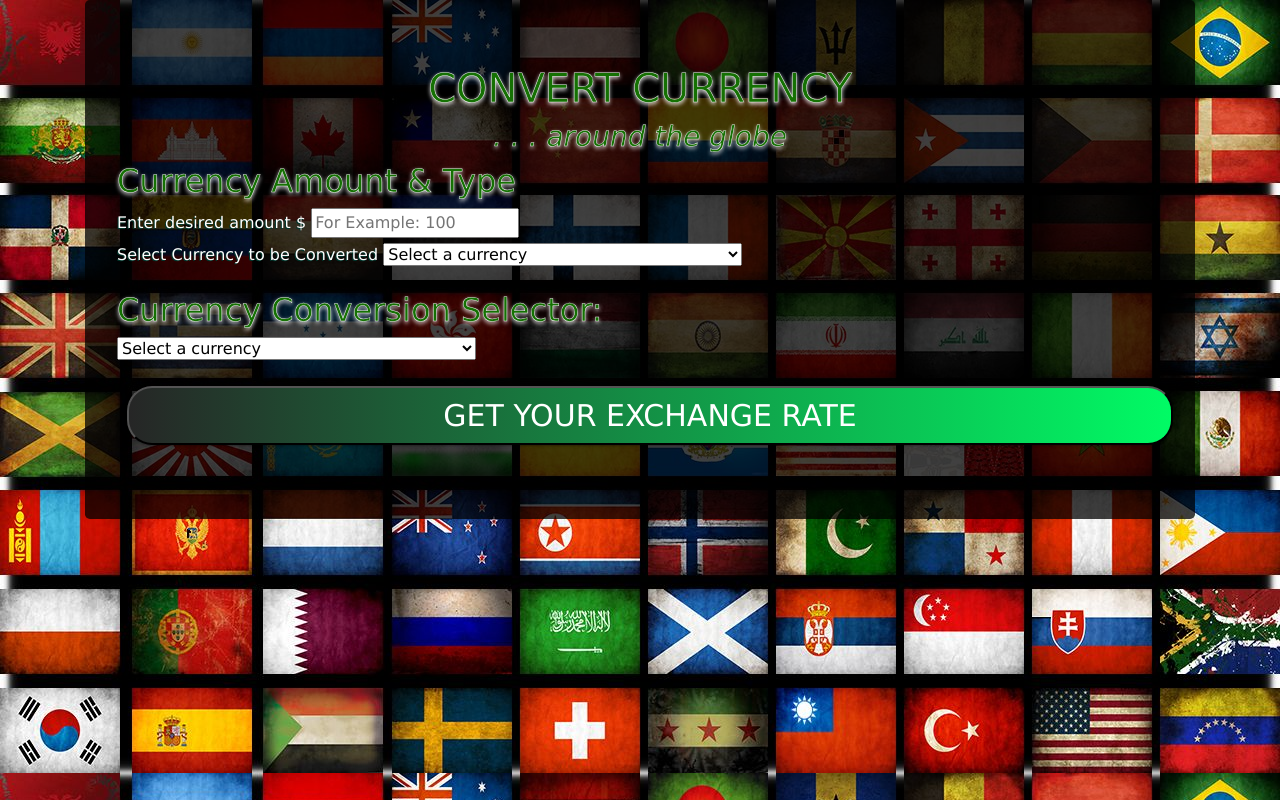
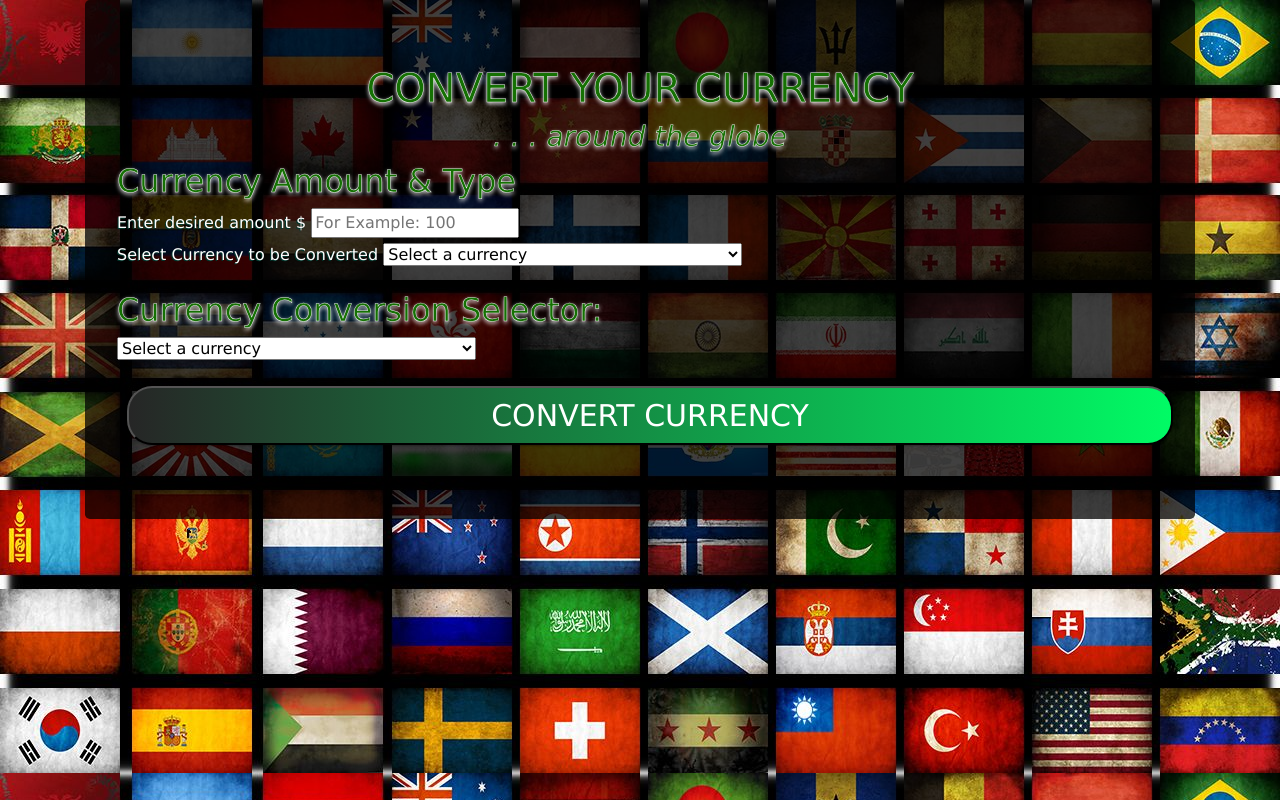
Before and after one commit to Gabeaya/Exchange-Rate-API, a website built with webpack: page src/index.html in a window 1280 px wide. Built offline with nearby package versions, Linux system fonts and the light colour scheme.

Commit message:
Update verbage once more.

```diff
--- a/src/index.html
+++ b/src/index.html
@@ -5,8 +5,7 @@
 <body>
   <div class="container">
     <div class="jumbotron">
-      <div class="currencyInput"></div>
-        <h1>CONVERT CURRENCY</h1>
+      <h1>CONVERT YOUR CURRENCY</h1>
       <h3><i>. . . around the globe</i></h3>
       <div class="form-group">
         <h2>Currency Amount & Type</h2>
@@ -340,13 +339,10 @@
           <option name="currency" value="ZMW">Zambian Kwacha</option>
         </select>
       </div>
-        <button id="exchangeRate"><span>Get your exchange rate</span></button>
-      </div>
-      <div class="output"></div>
+      <button id="exchangeRate"><span>Convert Currency</span></button>
       <div class="showErrors"></div>
       <div class="showConversion"></div>
     </div>
   </div>
-  </div>
 </body>
 </html>
```
Lines whose indentation alone changed are shown as unchanged.
